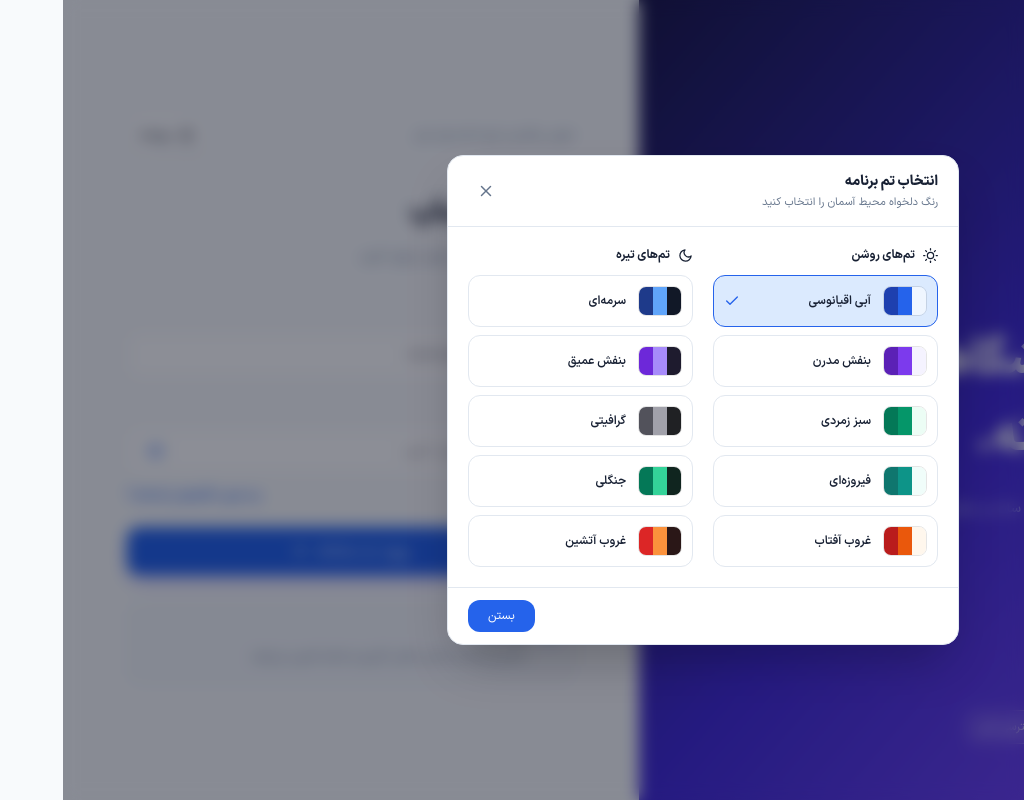
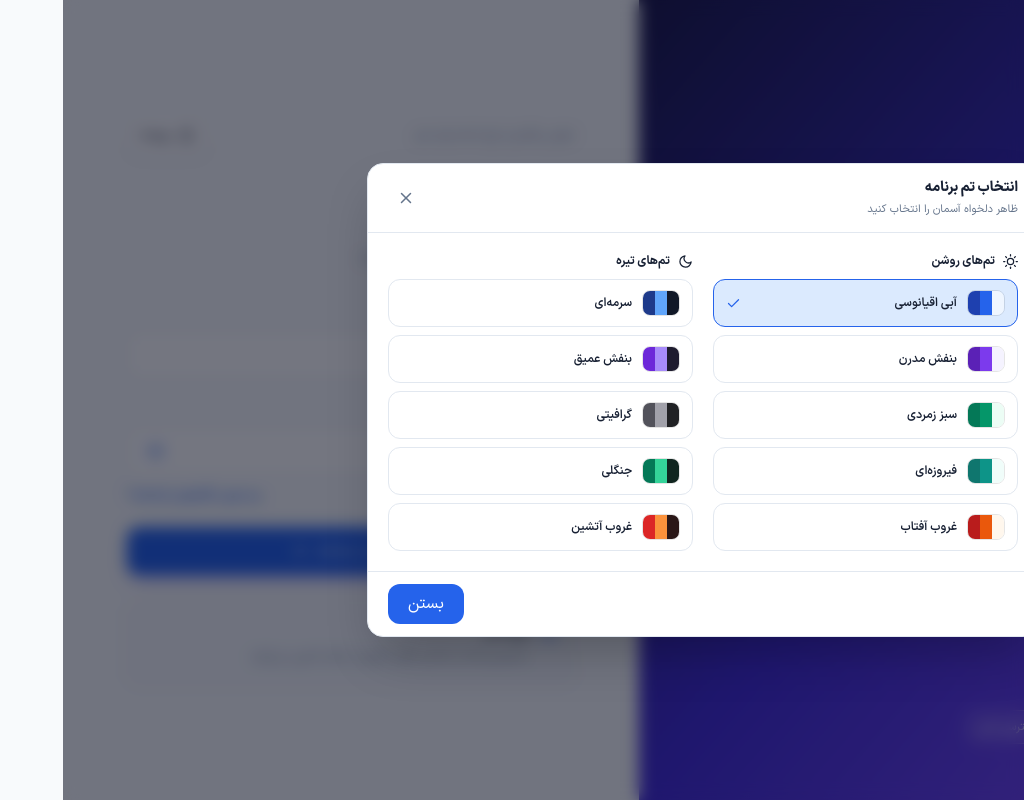
Before and after one commit to Rezashahidi86/Aseman, a React (Vite) app in the folder frontend/: page /login in a window 1280 px wide. Both pictures are taken after a click on the button "پوسته". Shown: the whole page, without its empty margins (256-1280 px from the left). Built offline with nearby package versions, Linux system fonts and the light colour scheme; no server answers.

Commit message:
Fix theme modal stacking and layout

```diff
--- a/frontend/src/shared/components/ThemeToggle.jsx
+++ b/frontend/src/shared/components/ThemeToggle.jsx
@@ -1,4 +1,5 @@
-import { useState } from 'react';
+import { useEffect, useState } from 'react';
+import { createPortal } from 'react-dom';
 import { FiCheck, FiMoon, FiSun, FiX } from 'react-icons/fi';
 import { useTheme } from '../../theme/ThemeContext.jsx';
 
@@ -7,6 +8,20 @@ export function ThemeToggle({ className = '' }) {
   const [open, setOpen] = useState(false);
   const lightThemes = themes.filter((item) => item.mode === 'light');
   const darkThemes = themes.filter((item) => item.mode === 'dark');
+
+  useEffect(() => {
+    if (!open) return undefined;
+    const previousOverflow = document.body.style.overflow;
+    const handleKeyDown = (event) => {
+      if (event.key === 'Escape') setOpen(false);
+    };
+    document.body.style.overflow = 'hidden';
+    window.addEventListener('keydown', handleKeyDown);
+    return () => {
+      document.body.style.overflow = previousOverflow;
+      window.removeEventListener('keydown', handleKeyDown);
+    };
+  }, [open]);
 
   const renderTheme = (item) => {
     const active = theme === item.id;
@@ -19,13 +34,13 @@ export function ThemeToggle({ className = '' }) {
           setOpen(false);
         }}
         aria-pressed={active}
-        className={`flex min-w-0 items-center gap-3 rounded-xl border p-2.5 text-right transition ${active ? 'border-[var(--color-primary)] bg-[var(--color-primary-soft)]' : 'border-[var(--color-border)] hover:bg-[var(--color-surface-muted)]'}`}
+        className={`flex min-w-0 items-center gap-2.5 rounded-xl border px-3 py-2.5 text-right transition ${active ? 'border-[var(--color-primary)] bg-[var(--color-primary-soft)]' : 'border-[var(--color-border)] hover:bg-[var(--color-surface-muted)]'}`}
       >
         <span className="flex shrink-0 overflow-hidden rounded-lg border border-black/10">
-          {item.colors.map((color) => <span key={color} className="h-7 w-3.5" style={{ backgroundColor: color }} />)}
+          {item.colors.map((color) => <span key={color} className="h-6 w-3" style={{ backgroundColor: color }} />)}
         </span>
         <span className="min-w-0 flex-1 text-xs font-semibold text-[var(--color-text)]">{item.name}</span>
-        {active && <FiCheck className="shrink-0 text-[var(--color-primary)]" size={16} />}
+        {active && <FiCheck className="shrink-0 text-[var(--color-primary)]" size={15} />}
       </button>
     );
   };
@@ -42,34 +57,44 @@ export function ThemeToggle({ className = '' }) {
         {mode === 'dark' ? <FiMoon size={17} /> : <FiSun size={17} />}
         <span className="text-xs font-semibold">پوسته</span>
       </button>
-      {open && (
+      {open && createPortal(
         <div
-          className="fixed inset-0 z-[100] flex items-center justify-center bg-slate-950/45 p-4 backdrop-blur-sm"
-          onMouseDown={(event) => { if (event.target === event.currentTarget) setOpen(false); }}
+          className="fixed inset-0 z-[99999] flex items-center justify-center overflow-y-auto bg-slate-950/55 p-3 backdrop-blur-sm sm:p-6"
+          onMouseDown={(event) => {
+            if (event.target === event.currentTarget) setOpen(false);
+          }}
         >
-          <section role="dialog" aria-modal="true" aria-labelledby="theme-modal-title" className="w-full max-w-lg overflow-hidden rounded-2xl border border-[var(--color-border)] bg-[var(--color-surface)] shadow-2xl">
-            <header className="flex items-center justify-between border-b border-[var(--color-border)] px-5 py-4">
+          <section
+            role="dialog"
+            aria-modal="true"
+            aria-labelledby="theme-modal-title"
+            className="my-auto flex max-h-[min(88dvh,720px)] w-full max-w-2xl flex-col overflow-hidden rounded-2xl border border-[var(--color-border)] bg-[var(--color-surface)] shadow-2xl"
+          >
+            <header className="flex shrink-0 items-center justify-between border-b border-[var(--color-border)] px-4 py-3.5 sm:px-5">
               <div>
                 <h2 id="theme-modal-title" className="text-sm font-extrabold text-[var(--color-text)]">انتخاب تم برنامه</h2>
-                <p className="mt-1 text-[11px] text-[var(--color-muted)]">رنگ دلخواه محیط آسمان را انتخاب کنید</p>
+                <p className="mt-1 text-[11px] text-[var(--color-muted)]">ظاهر دلخواه آسمان را انتخاب کنید</p>
               </div>
-              <button type="button" onClick={() => setOpen(false)} aria-label="بستن" className="grid h-9 w-9 place-items-center rounded-xl text-[var(--color-muted)] transition hover:bg-[var(--color-surface-muted)]"><FiX size={18} /></button>
+              <button type="button" onClick={() => setOpen(false)} aria-label="بستن" className="grid h-9 w-9 place-items-center rounded-xl text-[var(--color-muted)] transition hover:bg-[var(--color-surface-muted)]">
+                <FiX size={18} />
+              </button>
             </header>
-            <div className="grid max-h-[min(70vh,560px)] grid-cols-1 gap-5 overflow-y-auto p-5 sm:grid-cols-2">
+            <div className="grid min-h-0 grid-cols-1 gap-4 overflow-y-auto p-4 sm:grid-cols-2 sm:gap-5 sm:p-5">
               <div>
-                <h3 className="mb-3 flex items-center gap-2 text-xs font-bold text-[var(--color-text)]"><FiSun size={15} /> تم‌های روشن</h3>
+                <h3 className="mb-2.5 flex items-center gap-2 text-xs font-bold text-[var(--color-text)]"><FiSun size={15} /> تم‌های روشن</h3>
                 <div className="grid gap-2">{lightThemes.map(renderTheme)}</div>
               </div>
               <div>
-                <h3 className="mb-3 flex items-center gap-2 text-xs font-bold text-[var(--color-text)]"><FiMoon size={15} /> تم‌های تیره</h3>
+                <h3 className="mb-2.5 flex items-center gap-2 text-xs font-bold text-[var(--color-text)]"><FiMoon size={15} /> تم‌های تیره</h3>
                 <div className="grid gap-2">{darkThemes.map(renderTheme)}</div>
               </div>
             </div>
-            <footer className="flex justify-end border-t border-[var(--color-border)] px-5 py-3">
+            <footer className="flex shrink-0 justify-end border-t border-[var(--color-border)] px-4 py-3 sm:px-5">
               <button type="button" onClick={() => setOpen(false)} className="rounded-xl bg-[var(--color-primary)] px-5 py-2 text-xs font-bold text-white">بستن</button>
             </footer>
           </section>
-        </div>
+        </div>,
+        document.body,
       )}
     </>
   );
```
